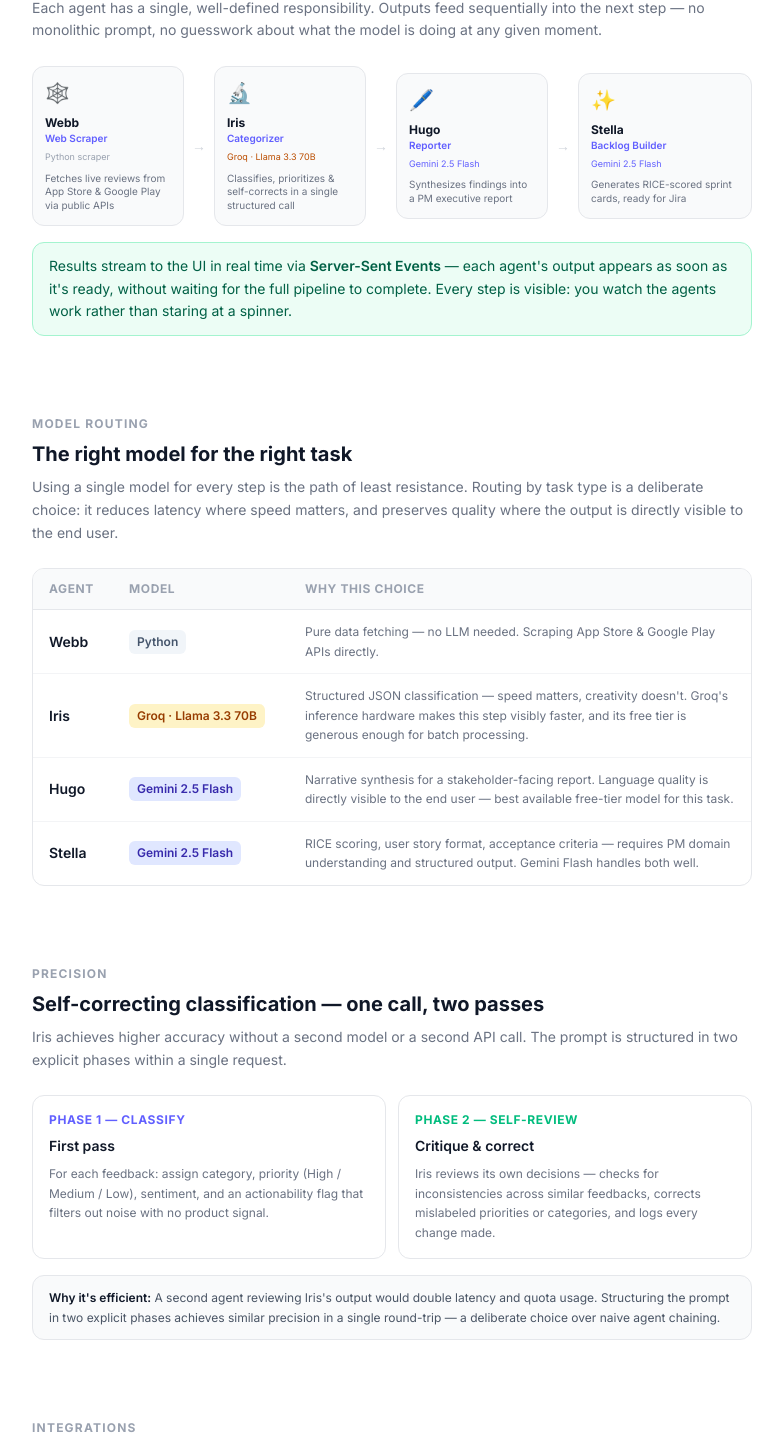
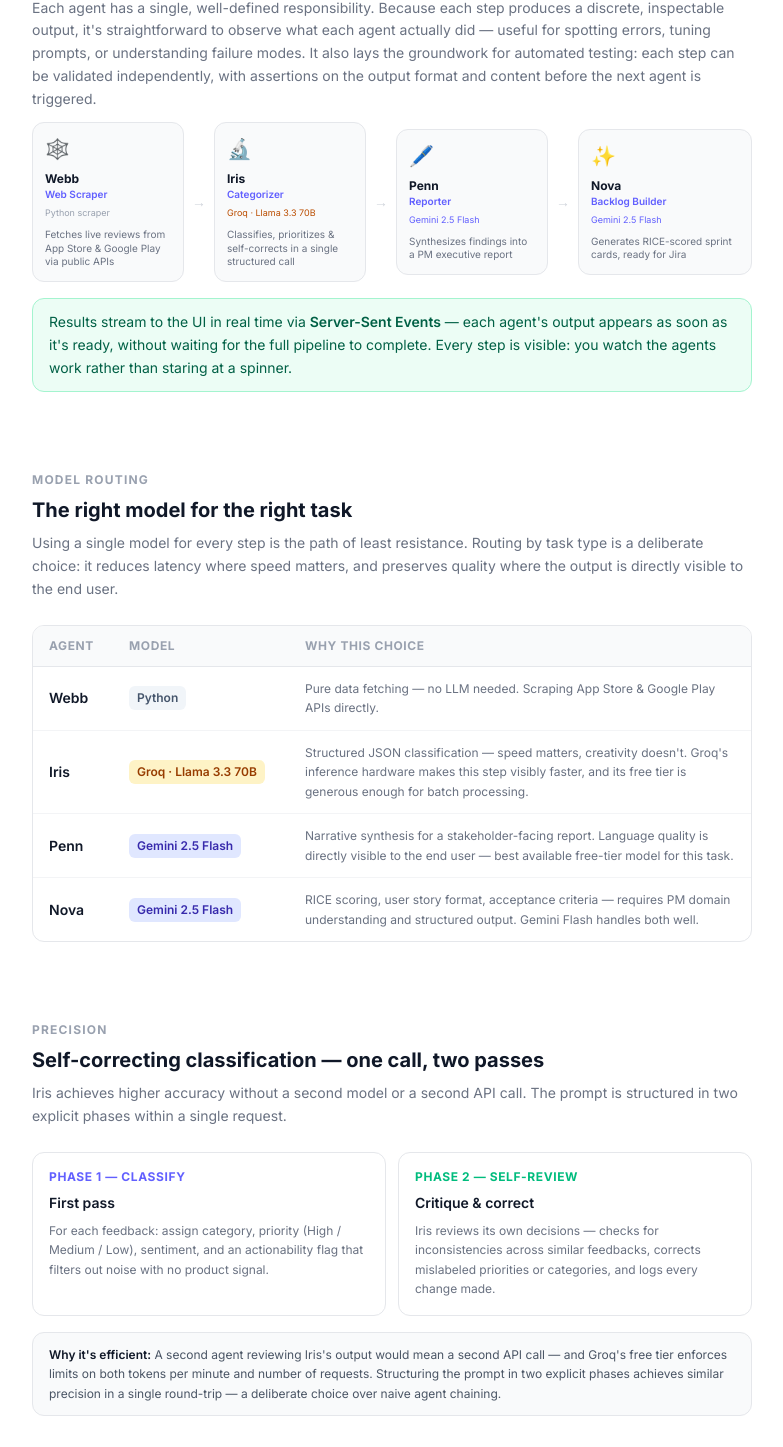
Before and after one commit to samuelpilot86/triageai, a Next.js app in the folder frontend/: page /about in a window 1280 px wide. Shown: the part 600-2047 px from the top of the page, without its empty margins (248-1031 px from the left). Built offline with nearby package versions, Linux system fonts and the light colour scheme.

Commit message:
feat: rename Hugo→Penn, Stella→Nova; fix App Store limit to 50, Google Play to 200; update /about copy

```diff
--- a/frontend/app/about/page.tsx
+++ b/frontend/app/about/page.tsx
@@ -29,7 +29,7 @@
   },
   {
     emoji: "🖊️",
-    name: "Hugo",
+    name: "Penn",
     role: "Reporter",
     model: "Gemini 2.5 Flash",
     desc: "Synthesizes findings into a PM executive report",
@@ -37,7 +37,7 @@
   },
   {
     emoji: "✨",
-    name: "Stella",
+    name: "Nova",
     role: "Backlog Builder",
     model: "Gemini 2.5 Flash",
     desc: "Generates RICE-scored sprint cards, ready for Jira",
@@ -59,13 +59,13 @@
     why: "Structured JSON classification — speed matters, creativity doesn't. Groq's inference hardware makes this step visibly faster, and its free tier is generous enough for batch processing.",
   },
   {
-    agent: "Hugo",
+    agent: "Penn",
     badge: "Gemini 2.5 Flash",
     badgeClass: "bg-indigo-100 text-indigo-800",
     why: "Narrative synthesis for a stakeholder-facing report. Language quality is directly visible to the end user — best available free-tier model for this task.",
   },
   {
-    agent: "Stella",
+    agent: "Nova",
     badge: "Gemini 2.5 Flash",
     badgeClass: "bg-indigo-100 text-indigo-800",
     why: "RICE scoring, user story format, acceptance criteria — requires PM domain understanding and structured output. Gemini Flash handles both well.",
@@ -78,7 +78,7 @@
     name: "App Store",
     type: "Input · iTunes Search API",
     typeClass: "text-indigo-600",
-    desc: "Browse top apps by category or search by name. Fetches up to 100 recent reviews live, without authentication.",
+    desc: "Browse top apps by category or search by name. Fetches up to 50 reviews (Apple RSS feed hard limit).",
   },
   {
     icon: "▶️",
@@ -152,9 +152,12 @@
           <h2 className="text-xl font-bold text-gray-900 mb-2">
             Four specialized agents, one coordinated pipeline
           </h2>
-          <p className="text-sm text-gray-500 mb-6 leading-relaxed">
-            Each agent has a single, well-defined responsibility. Outputs feed sequentially into the next step —
-            no monolithic prompt, no guesswork about what the model is doing at any given moment.
+          <p className="text-sm text-gray-500 mb-3 leading-relaxed">
+            Each agent has a single, well-defined responsibility.
+            Because each step produces a discrete, inspectable output, it's straightforward to observe what
+            each agent actually did — useful for spotting errors, tuning prompts, or understanding failure modes.
+            It also lays the groundwork for automated testing: each step can be validated independently,
+            with assertions on the output format and content before the next agent is triggered.
           </p>
 
           {/* Agent cards */}
@@ -256,9 +259,10 @@
 
           <div className="bg-gray-50 border border-gray-200 rounded-xl px-4 py-3 text-xs text-gray-600 leading-relaxed">
             <span className="font-semibold text-gray-900">Why it's efficient:</span>{" "}
-            A second agent reviewing Iris's output would double latency and quota usage. Structuring the
-            prompt in two explicit phases achieves similar precision in a single round-trip — a deliberate
-            choice over naive agent chaining.
+            A second agent reviewing Iris's output would mean a second API call — and Groq's free tier
+            enforces limits on both tokens per minute and number of requests. Structuring the prompt in two
+            explicit phases achieves similar precision in a single round-trip — a deliberate choice over
+            naive agent chaining.
           </div>
         </section>
 
@@ -269,7 +273,7 @@
             Connected to where product data lives
           </h2>
           <p className="text-sm text-gray-500 mb-6 leading-relaxed">
-            trIAge connects to two data sources and one delivery target — no manual copy-paste at any step.
+            trIAge connects to two data sources and one delivery target. The pipeline runs from raw store reviews to a Jira ticket without leaving the interface.
             The pipeline runs from raw store reviews to a Jira ticket without leaving the interface.
           </p>
 
--- a/frontend/app/page.tsx
+++ b/frontend/app/page.tsx
@@ -79,8 +79,8 @@
               {[
                 { emoji: "🕸️", name: "Webb", role: "Web Scraper", model: "Python scraper", desc: "Pulls reviews from App Store & Google Play" },
                 { emoji: "🔬", name: "Iris", role: "Categorizer", model: "Groq · Llama 3.3 70B", desc: "Tags & prioritizes every feedback" },
-                { emoji: "🖊️", name: "Hugo", role: "Reporter", model: "Gemini 2.5 Flash", desc: "Writes the executive summary" },
-                { emoji: "✨", name: "Stella", role: "Backlog Builder", model: "Gemini 2.5 Flash", desc: "Generates sprint cards with RICE scoring" },
+                { emoji: "🖊️", name: "Penn", role: "Reporter", model: "Gemini 2.5 Flash", desc: "Writes the executive summary" },
+                { emoji: "✨", name: "Nova", role: "Backlog Builder", model: "Gemini 2.5 Flash", desc: "Generates sprint cards with RICE scoring" },
               ].map((a, i, arr) => (
                 <div key={a.name} className="flex items-center flex-1 min-w-0 gap-2">
                   <div className="flex-1 min-w-0 rounded-xl border border-gray-200 bg-white p-3 text-center">
--- a/frontend/components/AgentPipeline.tsx
+++ b/frontend/components/AgentPipeline.tsx
@@ -35,14 +35,14 @@
   },
   {
     id: "report",
-    name: "Hugo",
+    name: "Penn",
     role: "Reporter",
     emoji: "🖊️",
     model: "Gemini 2.5 Flash",
   },
   {
     id: "stella",
-    name: "Stella",
+    name: "Nova",
     role: "Story Writer",
     emoji: "✨",
     model: "Gemini 2.5 Flash",
```
Also changed, not shown: 1 other file (tests, documents, lock files or other folders).
